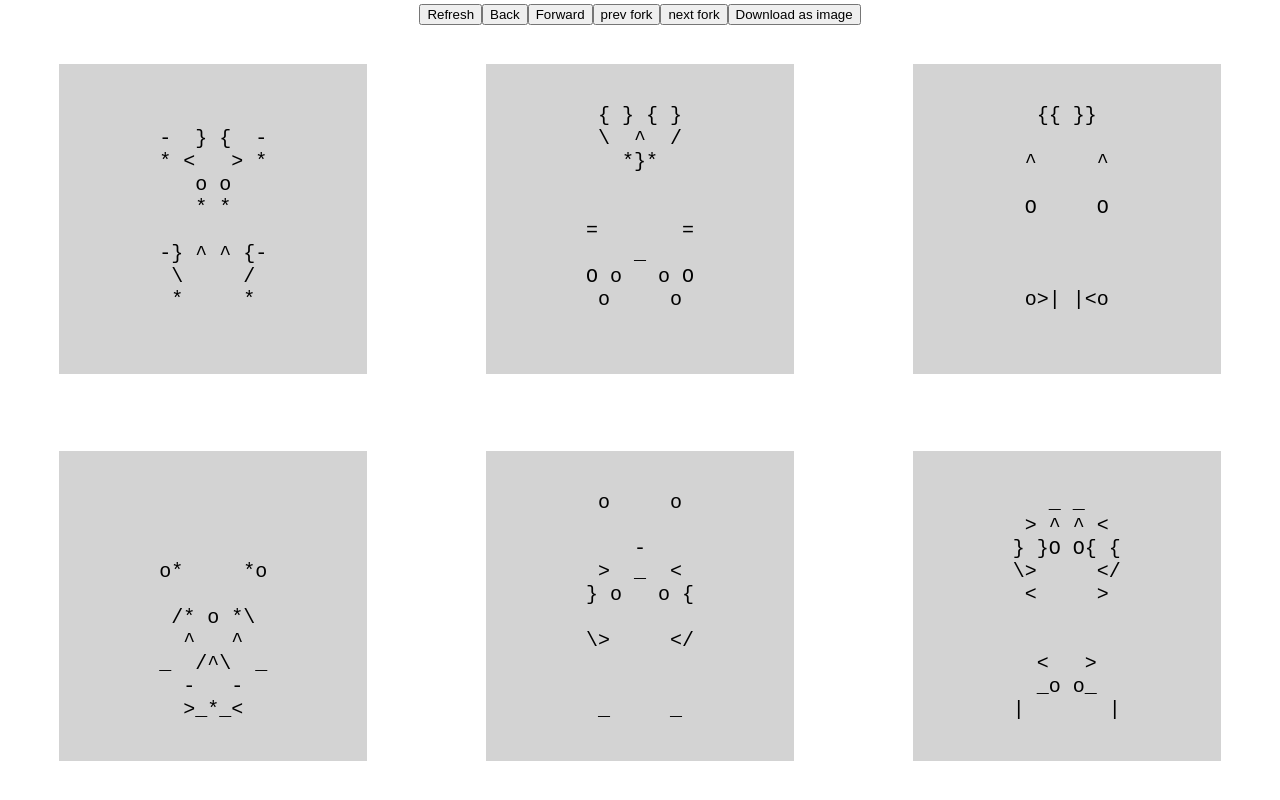
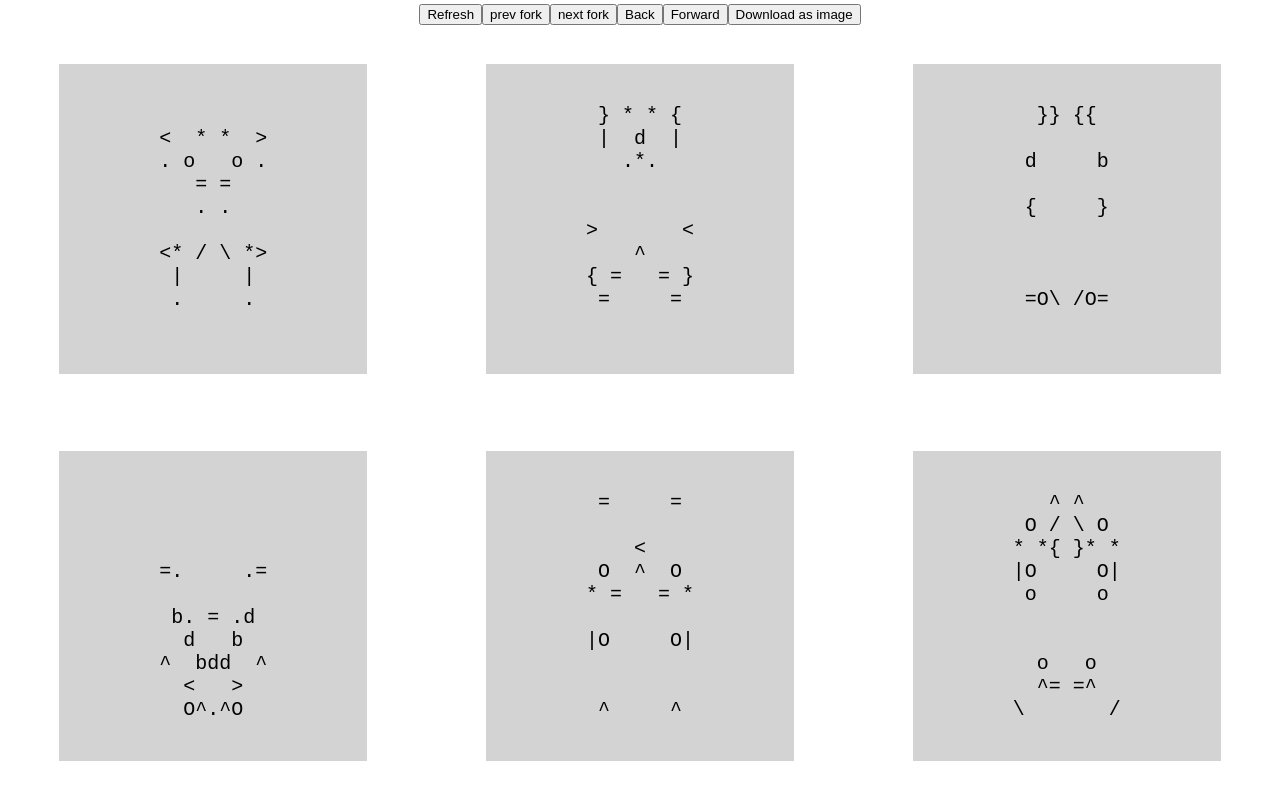
Before and after one commit to ItaHeld90/characters, a React (Create React App) app: page / in a window 1280 px wide. Built offline with nearby package versions, Linux system fonts and the light colour scheme.

Commit message:
change buttons order

```diff
--- a/src/App.tsx
+++ b/src/App.tsx
@@ -13,23 +13,7 @@ import { Drawing } from './drawing';
 
 const fontSize = 20;
 
-const charSet = [
-    '^',
-    '/',
-    '\\',
-    '|',
-    '^',
-    '*',
-    'o',
-    'O',
-    '{',
-    '}',
-    '_',
-    '-',
-    '=',
-    '<',
-    '>',
-];
+const charSet = ['d', 'b', '|', '\\', '/', '.', '=', '{', '}', '*', '^', '<', '>', 'o', 'O']
 const numRows = 10;
 const wingLen = 4;
 const pSpace = 0.75;
@@ -116,10 +100,10 @@ function App() {
             >
                 <div>
                     <button onClick={handleReset}>Refresh</button>
+                    <button onClick={prevForkInTime}>prev fork</button>
+                    <button onClick={nextForkInTime}>next fork</button>
                     <button onClick={backInTime}>Back</button>
                     <button onClick={forwardInTime}>Forward</button>
-                    <button onClick={prevForkInTime}>prev fork</button>
-                    <button onClick={nextForkInTime}>next fork</button>
                     <button onClick={handleDownloadImage}>
                         Download as image
                     </button>
--- a/src/drawing-utils.ts
+++ b/src/drawing-utils.ts
@@ -88,6 +88,18 @@ function mirrorChar(char: string): string {
             return ')';
         case ')':
             return '(';
+        case 'b':
+            return 'd';
+        case 'd':
+            return 'b';
+        // case 'M':
+        //     return 'W';
+        // case 'W':
+        //     return 'M';
+        // case 'm':
+        //     return 'w';
+        // case 'w':
+        //     return 'm';
         default:
             return char;
     }
```
